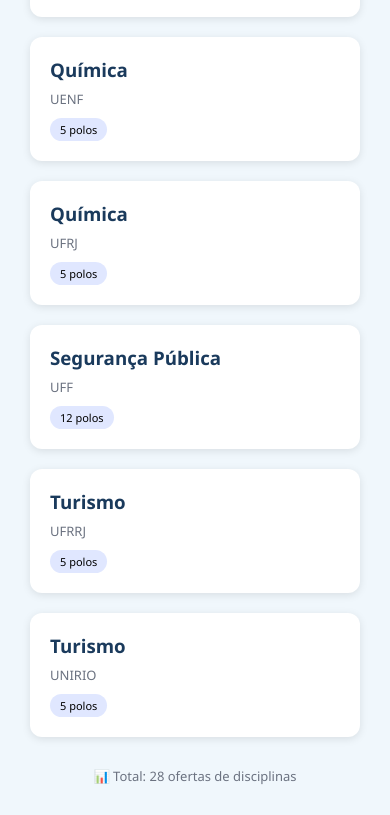
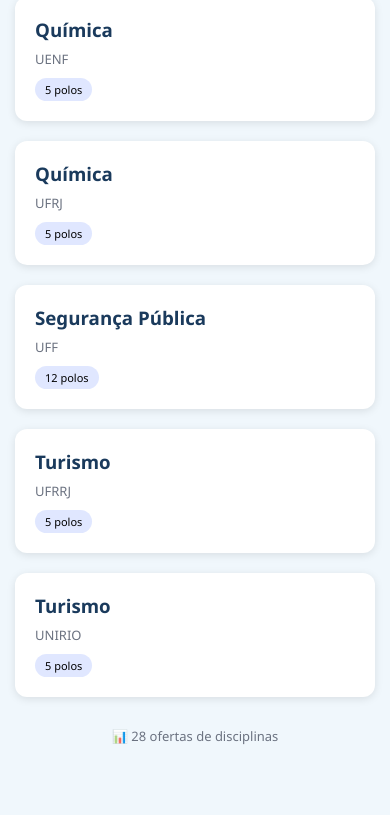
Before and after one commit to psouzacecierj/site-ofertas, a plain HTML site: page index.html in a window 390 px wide. Shown: the part 3548-4363 px from the top of the page. After the commit the page ends 4308 px from the top, so only its background shows below. Drawn offline with Linux system fonts and the light colour scheme.

Commit message:
index 3.0

```diff
--- a/index.html
+++ b/index.html
@@ -16,7 +16,12 @@
         .badge { display: inline-block; background: #e0e7ff; padding: 4px 10px; border-radius: 20px; font-size: 11px; margin-top: 10px; }
         .contador { text-align: center; margin-top: 30px; color: #6b7280; font-size: 13px; }
         .filtro { margin-bottom: 20px; text-align: center; }
-        .filtro input { padding: 8px 15px; width: 300px; border-radius: 20px; border: 1px solid #ccc; font-size: 14px; }
+        .filtro input { padding: 8px 15px; width: 300px; border-radius: 20px; border: 1px solid #ccc; font-size: 14px; outline: none; }
+        .filtro input:focus { border-color: #1a3a5c; }
+        @media (max-width: 640px) {
+            body { padding: 15px; }
+            .grid { grid-template-columns: 1fr; }
+        }
     </style>
 </head>
 <body>
@@ -31,9 +36,8 @@
     <div class="contador" id="contador"></div>
 
     <script>
-        // Array COMPLETO com todos os 28 cursos (27 arquivos + 1 que faltava)
+        // Array COMPLETO com TODOS os 28 cursos
         const cursos = [
-            // Ordenados alfabeticamente por nome do curso
             { nome: "Administração", instituicao: "UFRRJ", arquivo: "cursos/adm-ufrrj.html", polos: 18 },
             { nome: "Administração Pública", instituicao: "UFF", arquivo: "cursos/apu-uff.html", polos: 9 },
             { nome: "Biblioteconomia", instituicao: "UFF", arquivo: "cursos/bib-uff.html", polos: 5 },
@@ -44,12 +48,12 @@
             { nome: "Ciências Contábeis", instituicao: "UFF", arquivo: "cursos/cco-uff.html", polos: 7 },
             { nome: "Ciências Contábeis", instituicao: "UFRJ", arquivo: "cursos/cco-ufrj.html", polos: 7 },
             { nome: "Computação", instituicao: "UFF", arquivo: "cursos/com-uff.html", polos: 19 },
-            { nome: "Design Gráfico", instituicao: "IFF", arquivo: "cursos/dgr-iff.html", polos: 4 },  // ← ADICIONADO
+            { nome: "Design Gráfico", instituicao: "IFF", arquivo: "cursos/dgr-iff.html", polos: 4 },
             { nome: "Engenharia de Produção", instituicao: "UFF", arquivo: "cursos/epr-uff.html", polos: 5 },
             { nome: "Engenharia Meteorológica", instituicao: "UENF", arquivo: "cursos/eme-uenf.html", polos: 1 },
             { nome: "Física", instituicao: "UFRJ", arquivo: "cursos/fis-ufrj.html", polos: 10 },
             { nome: "Geografia", instituicao: "UERJ", arquivo: "cursos/geo-uerj.html", polos: 11 },
-            { nome: "Gestão de Turismo", instituicao: "CEFET-RJ", arquivo: "cursos/tgt-cefet.html", polos: 7 },  // Nome corrigido
+            { nome: "Gestão de Turismo", instituicao: "CEFET-RJ", arquivo: "cursos/tgt-cefet.html", polos: 7 },
             { nome: "História", instituicao: "UNIRIO", arquivo: "cursos/his-unirio.html", polos: 5 },
             { nome: "Letras", instituicao: "UFF", arquivo: "cursos/let-uff.html", polos: 6 },
             { nome: "Licenciatura em Administração", instituicao: "UFRRJ", arquivo: "cursos/adl-ufrrj.html", polos: 8 },
@@ -81,7 +85,7 @@
                 `;
                 grid.appendChild(card);
             });
-            contador.textContent = `📊 Total: ${cursosFiltrados.length} ofertas de disciplinas`;
+            contador.textContent = `📊 ${cursosFiltrados.length} oferta${cursosFiltrados.length !== 1 ? 's' : ''} de disciplinas`;
         }
 
         function filtrarCursos() {
```
